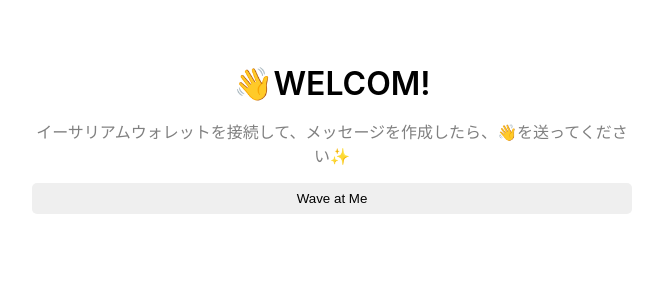
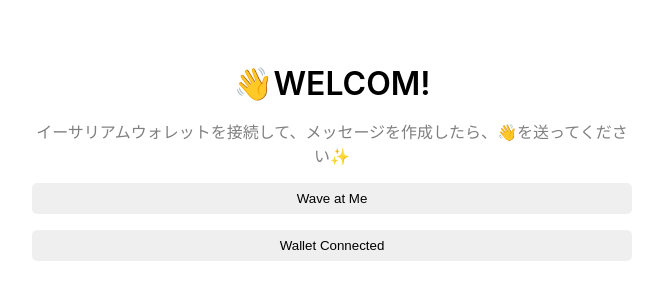
Before and after one commit to shutootaki/wave-portal-client, a React (Vite) app: page / in a window 1280 px wide. Shown: the top 300 px of the page, without its empty margins (308-971 px from the left). Built offline with nearby package versions, Linux system fonts and the light colour scheme.

Commit message:
ref: customHooks

```diff
--- a/src/components/WaveButton.tsx
+++ b/src/components/WaveButton.tsx
@@ -1,5 +1,14 @@
-import React from "react";
+import { FC } from "react";
 
-export const WaveButton = () => {
-  return <div>WaveButton</div>;
+type Props = {
+  children: string;
+  onClick?: () => void;
 };
+
+export const WaveButton: FC<Props> = ({ children, onClick }) => {
+  return (
+    <button className="waveButton" onClick={onClick}>
+      {children}
+    </button>
+  );
+};
--- a/src/components/WavePage.tsx
+++ b/src/components/WavePage.tsx
@@ -1,12 +1,16 @@
 import React, { useEffect, useState } from "react";
+import { useConnectWallet } from "../types/hooks/useConnectWallet";
+import { WaveButton } from "./WaveButton";
 
 export const WavePage = () => {
   const [currentAccount, setCurrentAccount] = useState<string[]>([""]);
   console.log(`Current Account: ${currentAccount}`);
+  const connectWallet = useConnectWallet(setCurrentAccount);
 
   const chekIfWalletIsConnected = async () => {
+    const { ethereum } = window;
+
     try {
-      const { ethereum } = window;
       if (!ethereum) {
         return console.log("make sure you have METAMASK");
       } else {
@@ -14,12 +18,12 @@ export const WavePage = () => {
       }
 
       const accounts = await ethereum.request({ method: "eth_accounts" });
-      if (accounts !== 0) {
+      if (accounts[0] === undefined) {
+        console.log("no authorized account found");
+      } else if (accounts !== 0) {
         const account = accounts[0];
         console.log(`your account: ${account}`);
         setCurrentAccount(account);
-      } else {
-        console.log("no authorized account found");
       }
     } catch (error) {
       console.log(error);
@@ -49,7 +53,10 @@ export const WavePage = () => {
             ✨
           </span>
         </div>
-        <button className="waveButton">Wave at Me</button>
+        <WaveButton>Wave at Me</WaveButton>
+        <WaveButton onClick={connectWallet}>
+          {currentAccount ? "Wallet Connected" : "Connect Wallet"}
+        </WaveButton>
       </div>
     </div>
   );
--- /dev/null
+++ b/src/types/hooks/useConnectWallet.ts
@@ -0,0 +1,25 @@
+import React, { FC } from "react";
+
+export const useConnectWallet = (
+  setCurrentAccount: React.Dispatch<React.SetStateAction<string[]>>
+) => {
+  const { ethereum } = window;
+
+  const connectWallet = async () => {
+    try {
+      if (!ethereum) {
+        alert("Get MetaMask!");
+      }
+
+      const accounts = await ethereum.request({
+        method: "eth_requestAccounts",
+      });
+      console.log("Connected: ", accounts[0]);
+      setCurrentAccount(accounts[0]);
+    } catch (error) {
+      console.log(error);
+    }
+  };
+
+  return connectWallet;
+};
```
